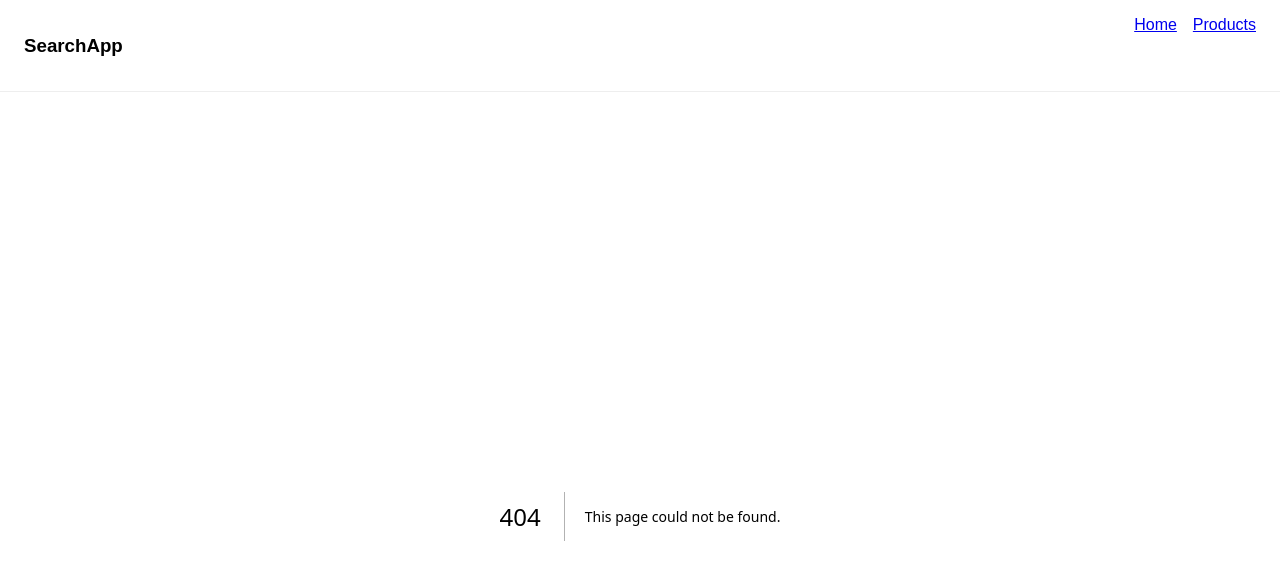
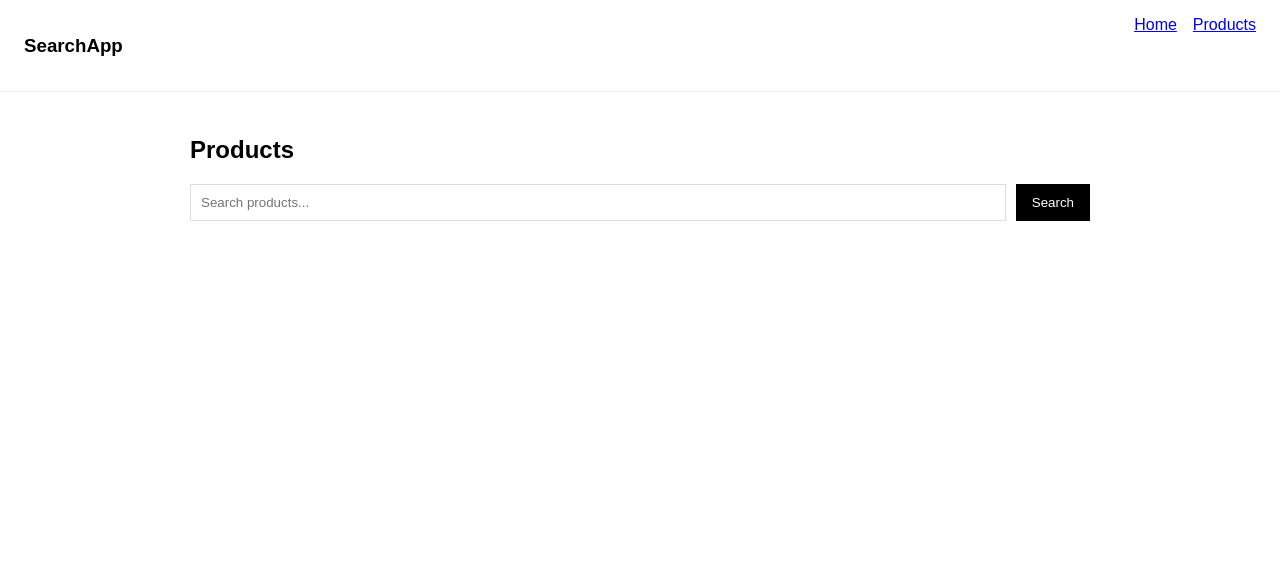
Before and after one commit to Mainaaa1/Elastic-Search, a Next.js app in the folder elasticsearch-app/elasto/: page /products in a window 1280 px wide. Before the commit this address had no page. Shown: the top 580 px of the page. Built offline with nearby package versions, Linux system fonts and the light colour scheme.

Commit message:
created the products page to be filtered

```diff
--- /dev/null
+++ b/elasticsearch-app/elasto/app/products/page.tsx
@@ -0,0 +1,86 @@
+'use client';
+
+import { useState } from 'react';
+import Link from 'next/link';
+
+interface Product {
+  id: string;
+  name: string;
+  category: string;
+  price: number;
+}
+
+export default function ProductsPage() {
+  const [query, setQuery] = useState('');
+  const [results, setResults] = useState<Product[]>([]);
+
+  const search = async () => {
+    const res = await fetch(`/api/search?q=${query}`);
+    const data = await res.json();
+    setResults(data);
+  };
+
+  return (
+    <div>
+      <h2>Products</h2>
+
+      {/* Search Bar */}
+      <div style={searchBar}>
+        <input
+          value={query}
+          onChange={(e) => setQuery(e.target.value)}
+          placeholder="Search products..."
+          style={inputStyle}
+        />
+        <button onClick={search} style={primaryBtn}>
+          Search
+        </button>
+      </div>
+
+      {/* Results */}
+      <div style={grid}>
+        {results.map((item, i) => (
+          <Link key={i} href={`/products/${item.id}`}>
+            <div style={card}>
+              <h4>{item.name}</h4>
+              <p style={{ color: '#777' }}>{item.category}</p>
+              <p style={{ fontWeight: 'bold' }}>${item.price}</p>
+            </div>
+          </Link>
+        ))}
+      </div>
+    </div>
+  );
+}
+
+const searchBar = {
+  display: 'flex',
+  gap: '10px',
+  marginBottom: '20px',
+};
+
+const inputStyle = {
+  flex: 1,
+  padding: '10px',
+  border: '1px solid #ddd',
+};
+
+const grid = {
+  display: 'grid',
+  gridTemplateColumns: 'repeat(auto-fill, minmax(200px, 1fr))',
+  gap: '16px',
+};
+
+const card = {
+  padding: '16px',
+  border: '1px solid #eee',
+  borderRadius: '8px',
+  cursor: 'pointer',
+};
+
+const primaryBtn = {
+  padding: '10px 16px',
+  background: 'black',
+  color: 'white',
+  border: 'none',
+};
```
